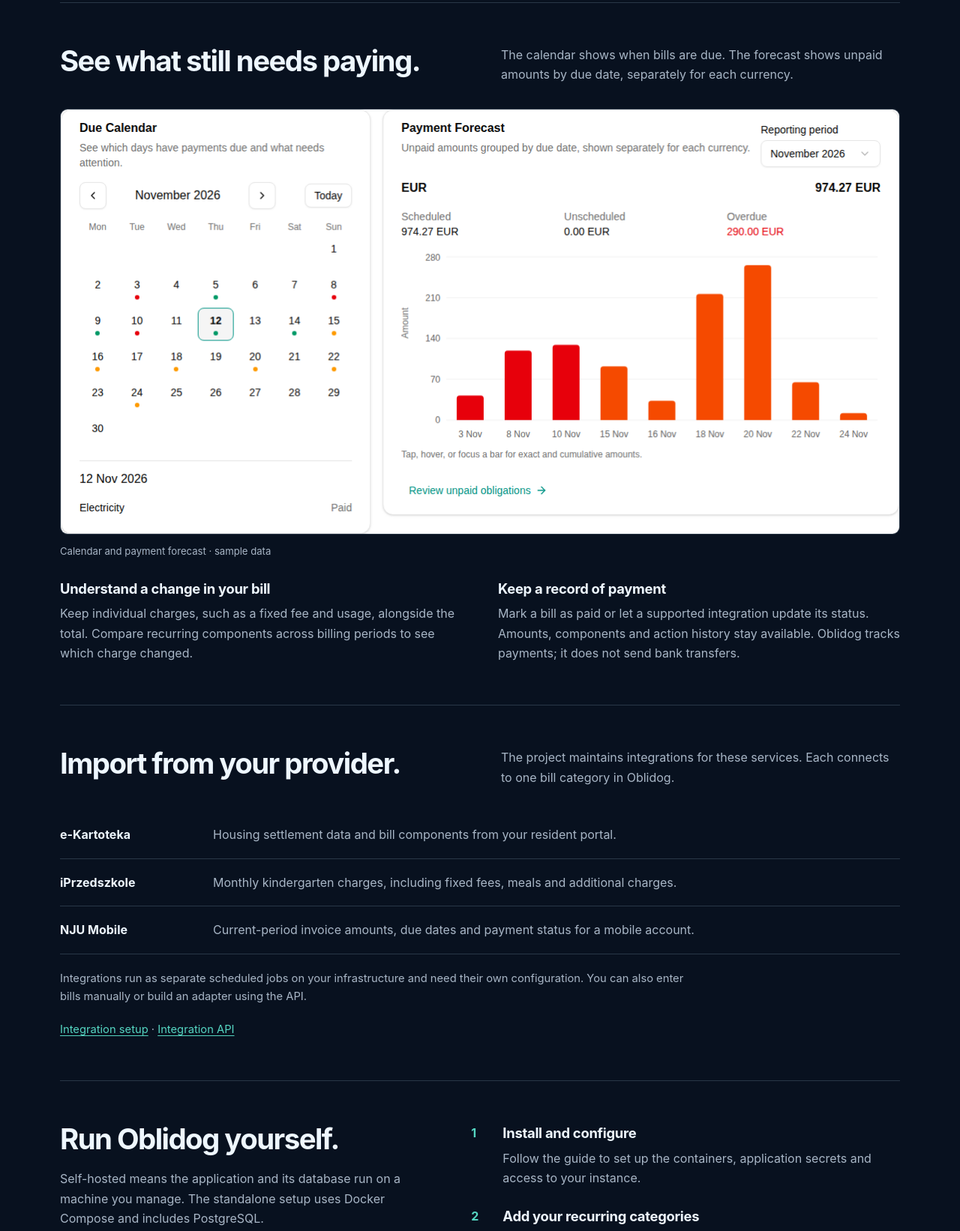
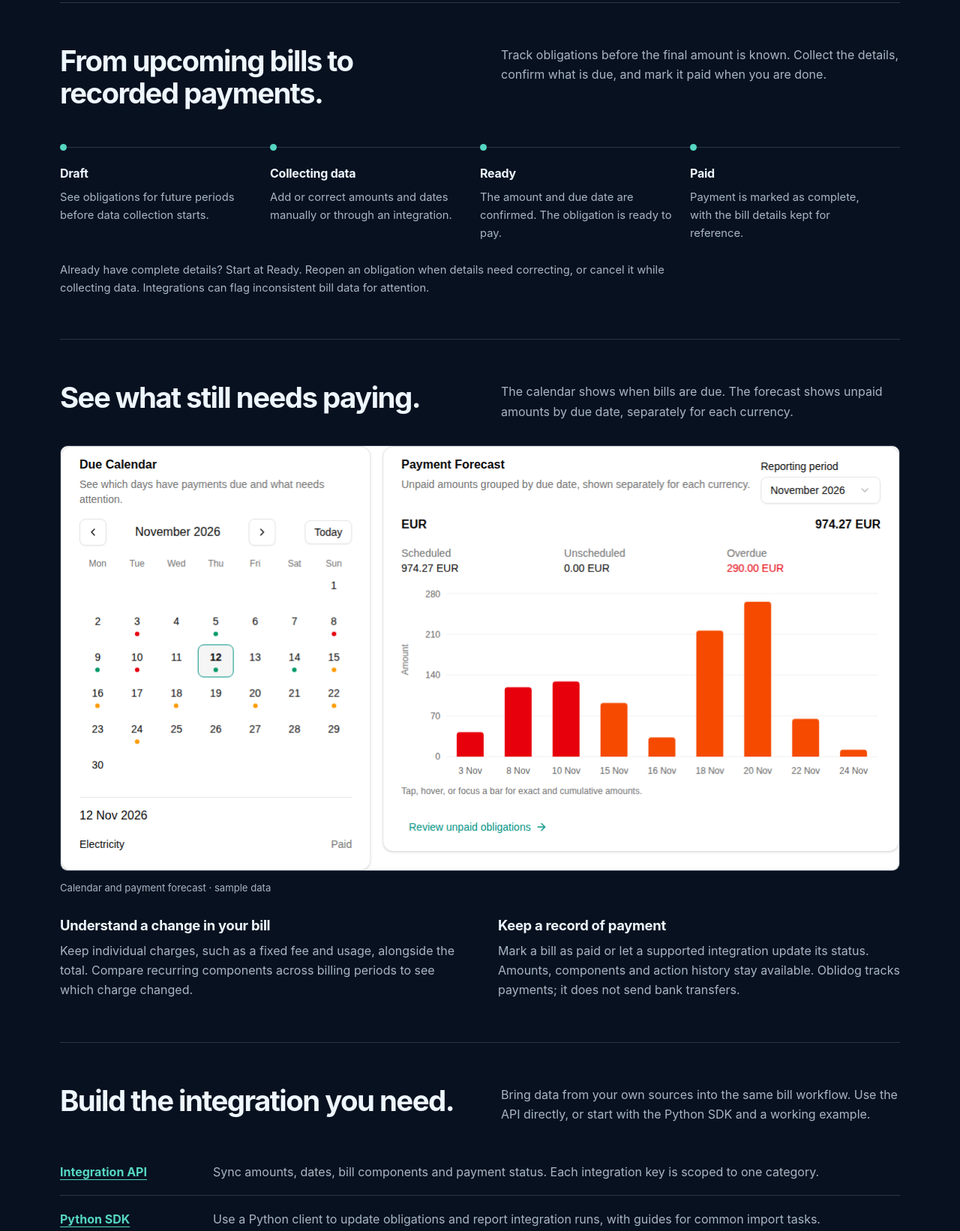
Before and after one commit to oblidog/oblidog-website, a plain HTML site: page index.html in a window 1280 px wide. Shown: the part 1017-2659 px from the top of the page at 75% size. Drawn offline with Linux system fonts and the light colour scheme.

Commit message:
feat: present obligation lifecycle and integration toolkit

```diff
--- a/index.html
+++ b/index.html
@@ -4,7 +4,7 @@
   <meta charset="utf-8">
   <meta name="viewport" content="width=device-width, initial-scale=1">
   <title>Oblidog — Keep your payments on a leash</title>
-  <meta name="description" content="Track recurring bills, due dates and payments. Compare bill components and import provider data with Oblidog, an open-source, self-hosted app.">
+  <meta name="description" content="Track recurring bills, due dates and payments. Follow each obligation from upcoming to paid and build integrations with the API and Python SDK. Open source and self-hosted.">
   <meta name="theme-color" content="#08111f">
   <link rel="icon" type="image/png" href="oblidog-icon.png">
   <style>
@@ -62,6 +62,12 @@
     .payment-image { width: 100%; border-radius: 10px; border: 1px solid var(--line); }
     .details { display: grid; grid-template-columns: 1fr 1fr; gap: 48px; margin-top: 28px; }
     .details p { color: var(--muted); margin: 0; }
+    .lifecycle { display: grid; grid-template-columns: repeat(4, minmax(0, 1fr)); list-style: none; padding: 0; margin: 32px 0 24px; }
+    .lifecycle li { position: relative; border-top: 1px solid var(--line); padding: 26px 24px 0 0; }
+    .lifecycle li::before { content: ""; position: absolute; top: -5px; left: 0; width: 9px; height: 9px; border-radius: 50%; background: var(--accent); }
+    .lifecycle h3 { font-size: 1rem; }
+    .lifecycle p { color: var(--muted); font-size: .92rem; margin: 0; }
+    .workflow-note { color: var(--muted); font-size: .92rem; max-width: 850px; margin-bottom: 0; }
     .integrations { margin: 0; }
     .integration { display: grid; grid-template-columns: 180px 1fr; gap: 24px; padding: 18px 0; border-bottom: 1px solid var(--line); }
     .integration dt { font-weight: 650; }
@@ -105,6 +111,10 @@
       .screenshot-link img { margin-top: -110%; }
       .payment-image { max-width: 358px; margin-inline: auto; }
       .details { grid-template-columns: 1fr; gap: 24px; }
+      .lifecycle { grid-template-columns: 1fr; margin-top: 28px; }
+      .lifecycle li { border-top: 0; border-left: 1px solid var(--line); padding: 0 0 24px 24px; }
+      .lifecycle li:last-child { padding-bottom: 0; }
+      .lifecycle li::before { top: 4px; left: -5px; }
       .integration { grid-template-columns: 1fr; gap: 4px; padding: 16px 0; }
       .footer-in { align-items: flex-start; flex-direction: column; }
     }
@@ -120,7 +130,7 @@
     <nav class="nav" aria-label="Primary navigation">
       <a class="brand" href="#top" aria-label="Oblidog home"><img class="mark" src="oblidog-icon.png" width="34" height="34" alt="">Oblidog</a>
       <div class="nav-links">
-        <a href="#why">Features</a>
+        <a href="#workflow">Workflow</a>
         <a href="#integrations">Integrations</a>
         <a href="#how">Self-hosting</a>
         <a class="button" href="https://demo.oblidog.com/">Try demo</a>
@@ -136,7 +146,7 @@
           <h1 id="hero-title">Keep your payments <span>on a leash.</span></h1>
         </div>
         <div class="hero-description">
-          <p class="lead">Track recurring bills, due dates and payments. Add amounts yourself or import them from a provider, and keep each month's breakdown for comparison.</p>
+          <p class="lead">Track recurring bills, due dates and payments. Add details yourself or through your integrations, and keep each month's breakdown for comparison.</p>
           <div class="actions">
             <a class="button primary" href="https://demo.oblidog.com/">Try demo <svg class="arrow" viewBox="0 0 24 24" fill="none" stroke="currentColor" stroke-width="1.8" aria-hidden="true" focusable="false"><path d="M5 12h14M13 6l6 6-6 6"/></svg></a>
             <a class="button" href="https://github.com/oblidog/oblidog-ledger">View on GitHub</a>
@@ -153,6 +163,20 @@
         </a>
         <figcaption class="caption"><span>Monthly obligations · sample data</span><a href="desktop-dark.png">View full desktop screenshot</a></figcaption>
       </figure>
+    </section>
+
+    <section class="section shell" id="workflow" aria-labelledby="workflow-title">
+      <div class="section-intro">
+        <h2 id="workflow-title">From upcoming bills to recorded payments.</h2>
+        <p>Track obligations before the final amount is known. Collect the details, confirm what is due, and mark it paid when you are done.</p>
+      </div>
+      <ol class="lifecycle" aria-label="Example obligation lifecycle">
+        <li><h3>Draft</h3><p>See obligations for future periods before data collection starts.</p></li>
+        <li><h3>Collecting data</h3><p>Add or correct amounts and dates manually or through an integration.</p></li>
+        <li><h3>Ready</h3><p>The amount and due date are confirmed. The obligation is ready to pay.</p></li>
+        <li><h3>Paid</h3><p>Payment is marked as complete, with the bill details kept for reference.</p></li>
+      </ol>
+      <p class="workflow-note">Already have complete details? Start at Ready. Reopen an obligation when details need correcting, or cancel it while collecting data. Integrations can flag inconsistent bill data for attention.</p>
     </section>
 
     <section class="section shell" id="why" aria-labelledby="features-title">
@@ -181,16 +205,15 @@
 
     <section class="section shell" id="integrations" aria-labelledby="integrations-title">
       <div class="section-intro">
-        <h2 id="integrations-title">Import from your provider.</h2>
-        <p>The project maintains integrations for these services. Each connects to one bill category in Oblidog.</p>
+        <h2 id="integrations-title">Build the integration you need.</h2>
+        <p>Bring data from your own sources into the same bill workflow. Use the API directly, or start with the Python SDK and a working example.</p>
       </div>
       <dl class="integrations">
-        <div class="integration"><dt>e-Kartoteka</dt><dd>Housing settlement data and bill components from your resident portal.</dd></div>
-        <div class="integration"><dt>iPrzedszkole</dt><dd>Monthly kindergarten charges, including fixed fees, meals and additional charges.</dd></div>
-        <div class="integration"><dt>NJU Mobile</dt><dd>Current-period invoice amounts, due dates and payment status for a mobile account.</dd></div>
+        <div class="integration"><dt><a href="https://github.com/oblidog/oblidog-ledger/blob/main/docs/integration-api.md">Integration API</a></dt><dd>Sync amounts, dates, bill components and payment status. Each integration key is scoped to one category.</dd></div>
+        <div class="integration"><dt><a href="https://oblidog.github.io/oblidog-client-python/">Python SDK</a></dt><dd>Use a Python client to update obligations and report integration runs, with guides for common import tasks.</dd></div>
+        <div class="integration"><dt><a href="https://github.com/oblidog/oblidog-integrations/tree/main/src/oblidog_integrations/integrations/demo">Example integration</a></dt><dd>Use the demo adapter as a starting point: fetch data, update an obligation and mark it ready. Adapt the source-specific logic to your needs.</dd></div>
       </dl>
-      <p class="integration-note">Integrations run as separate scheduled jobs on your infrastructure and need their own configuration. You can also enter bills manually or build an adapter using the API.</p>
-      <p class="integration-note"><a href="https://github.com/oblidog/oblidog-integrations#host-deployment">Integration setup</a> · <a href="https://github.com/oblidog/oblidog-ledger/blob/main/docs/integration-api.md">Integration API</a></p>
+      <p class="integration-note">Run integrations separately on your infrastructure, on your schedule. Each needs its own setup and data-source access. Manual entries work alongside imported data.</p>
     </section>
 
     <section class="section shell" id="how" aria-labelledby="setup-title">
@@ -203,7 +226,7 @@
         <ol class="steps">
           <li><h3>Install and configure</h3><p>Follow the guide to set up the containers, application secrets and access to your instance.</p></li>
           <li><h3>Add your recurring categories</h3><p>Create categories for bills such as rent, electricity and insurance, then review their billing periods and amounts.</p></li>
-          <li><h3>Connect integrations when you need them</h3><p>Start with manual entries. Add a provider job later to import data into a category.</p></li>
+          <li><h3>Connect integrations when you need them</h3><p>Start with manual entries. Add an integration later to import data into a category.</p></li>
         </ol>
       </div>
     </section>
```
